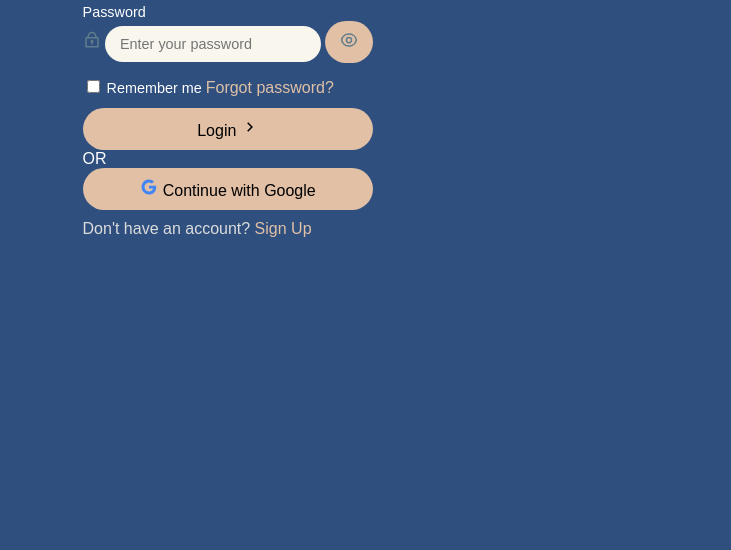
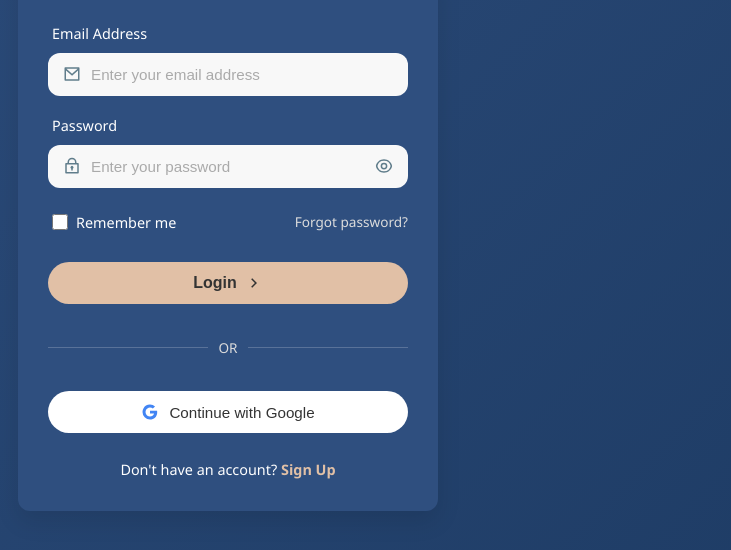
Before and after one commit to bluebeetle53/Moniebase, a plain HTML site: page login.html in a window 1280 px wide. Shown: the part 250-800 px from the top of the page, without its empty margins (412-1143 px from the left). Drawn offline with Linux system fonts and the light colour scheme.

Commit message:
Update login.css

```diff
--- a/login.css
+++ b/login.css
@@ -1,100 +1,394 @@
-body {
-  font-family: Arial, sans-serif;
+:root {
+  --primary-color: #2f4f7f;
+  --primary-light: #3a5f96;
+  --primary-dark: #1e3c65;
+  --accent-color: #e1c0a6;
+  --accent-hover: #d1ae97;
+  --text-light: #ffffff;
+  --text-dark: #333333;
+  --text-muted: #dcdcdc;
+  --background-color: #f5f7fa;
+  --card-background: #ffffff;
+  --input-background: #f8f8f8;
+  --shadow-color: rgba(0, 0, 0, 0.1);
+  --error-color: #e74c3c;
+  --success-color: #2ecc71;
+  --info-color: #3498db;
+  --border-radius: 12px;
+  --button-radius: 25px;
+  --input-radius: 12px;
+  --transition-speed: 0.3s;
+}
+
+* {
   margin: 0;
   padding: 0;
-  background-color: #2f4f7f;
-  color: #ffffff;
+  box-sizing: border-box;
+}
+
+body {
+  font-family: "Segoe UI", Tahoma, Geneva, Verdana, sans-serif;
+  background: linear-gradient(
+    135deg,
+    var(--primary-color),
+    var(--primary-dark)
+  );
+  color: var(--text-light);
+  min-height: 100vh;
   display: flex;
   justify-content: center;
-  align-items: top;
-  height: 100vh;
+  align-items: center;
+  padding: 20px;
+  line-height: 1.6;
 }
 
-.container {
-  background-color: #2f4f7f;
+.login-container {
+  width: 100%;
+  max-width: 420px;
+  margin: 0 auto;
+  animation: fadeIn 0.5s ease-out;
+}
+
+.login-card {
+  background-color: var(--primary-color);
+  border-radius: var(--border-radius);
+  box-shadow: 0 10px 25px var(--shadow-color);
+  overflow: hidden;
+  padding: 30px;
+}
+
+.login-header {
   text-align: center;
-  width: 90%;
-  max-width: 400px;
-  padding: 2px;
-  border-radius: 10px;
+  margin-bottom: 25px;
+}
+
+.login-logo {
+  width: 80px;
+  height: 80px;
+  margin-bottom: 15px;
+  filter: drop-shadow(0 4px 6px rgba(0, 0, 0, 0.1));
+  transition: transform 0.3s ease;
+}
+
+.login-logo:hover {
+  transform: scale(1.05);
 }
 
 h1 {
   font-size: 1.8rem;
+  font-weight: 600;
+  margin-bottom: 5px;
+  color: var(--text-light);
+}
+
+.subtitle {
+  color: var(--text-muted);
+  font-size: 0.95rem;
   margin-bottom: 20px;
 }
 
-p {
-  margin: 10px 0;
-  color: #dcdcdc;
+.login-form {
+  display: flex;
+  flex-direction: column;
+  gap: 18px;
 }
 
-form {
+.form-group {
   display: flex;
   flex-direction: column;
+  gap: 8px;
 }
 
 label {
-  text-align: left;
-  margin-bottom: 5px;
   font-size: 0.9rem;
+  font-weight: 500;
+  color: var(--text-light);
+  margin-left: 4px;
 }
 
-input {
-  background-color: #f8f6ed;
-  border: none;
-  border-radius: 25px;
-  padding: 10px 15px;
-  margin-bottom: 15px;
-  font-size: 0.9rem;
+.input-container {
+  position: relative;
+  display: flex;
+  align-items: center;
 }
 
-button {
-  background-color: #e1c0a6;
-  color: #000;
-  border: none;
-  border-radius: 25px;
-  padding: 10px 15px;
-  font-size: 1rem;
-  cursor: pointer;
+.input-icon {
+  position: absolute;
+  left: 15px;
+  pointer-events: none;
 }
 
-button:hover {
-  background-color: #d1ae97;
+input[type="email"],
+input[type="password"],
+input[type="text"] {
+  background-color: var(--input-background);
+  border: 1px solid rgba(255, 255, 255, 0.1);
+  border-radius: var(--input-radius);
+  padding: 12px 15px 12px 42px;
+  font-size: 0.95rem;
+  width: 100%;
+  transition: all var(--transition-speed);
+  color: var(--text-dark);
 }
 
-.extras {
+input:focus {
+  outline: none;
+  border-color: var(--accent-color);
+  box-shadow: 0 0 0 2px rgba(225, 192, 166, 0.25);
+}
+
+input::placeholder {
+  color: #aaaaaa;
+}
+
+.toggle-password {
+  position: absolute;
+  right: 10px;
+  background: none;
+  border: none;
+  cursor: pointer;
+  display: flex;
+  align-items: center;
+  justify-content: center;
+  padding: 5px;
+}
+
+.toggle-password:focus {
+  outline: none;
+}
+
+.form-extras {
   display: flex;
   justify-content: space-between;
   align-items: center;
   font-size: 0.85rem;
-  margin-bottom: 20px;
+  margin-top: 5px;
 }
 
-.extras a {
-  color: #dcdcdc;
-  text-decoration: none;
+.remember-me {
+  display: flex;
+  align-items: center;
+  gap: 8px;
+  cursor: pointer;
 }
 
-.extras a:hover {
+.remember-me input[type="checkbox"] {
+  accent-color: var(--accent-color);
+  width: 16px;
+  height: 16px;
+  cursor: pointer;
+}
+
+.forgot-password {
+  color: var(--text-muted);
+  text-decoration: none;
+  transition: color var(--transition-speed);
+}
+
+.forgot-password:hover {
+  color: var(--accent-color);
   text-decoration: underline;
 }
 
-a {
-  color: #e1c0a6;
-  text-decoration: none;
+.login-button {
+  background-color: var(--accent-color);
+  color: var(--text-dark);
+  border: none;
+  border-radius: var(--button-radius);
+  padding: 12px 15px;
+  font-size: 1rem;
+  font-weight: 600;
+  cursor: pointer;
+  transition: all var(--transition-speed);
+  display: flex;
+  align-items: center;
+  justify-content: center;
+  gap: 8px;
+  margin-top: 10px;
 }
 
-a:hover {
+.login-button:hover {
+  background-color: var(--accent-hover);
+  transform: translateY(-2px);
+}
+
+.login-button:active {
+  transform: translateY(0);
+}
+
+.login-button:disabled {
+  opacity: 0.7;
+  cursor: not-allowed;
+}
+
+.spinner {
+  width: 18px;
+  height: 18px;
+  border: 3px solid rgba(255, 255, 255, 0.3);
+  border-radius: 50%;
+  border-top-color: var(--text-dark);
+  animation: spin 1s linear infinite;
+}
+
+.separator {
+  display: flex;
+  align-items: center;
+  text-align: center;
+  margin: 15px 0;
+  color: var(--text-muted);
+  font-size: 0.85rem;
+}
+
+.separator::before,
+.separator::after {
+  content: "";
+  flex: 1;
+  border-bottom: 1px solid rgba(255, 255, 255, 0.2);
+}
+
+.separator span {
+  padding: 0 10px;
+}
+
+.social-button {
+  display: flex;
+  align-items: center;
+  justify-content: center;
+  gap: 10px;
+  background-color: var(--card-background);
+  color: var(--text-dark);
+  border: none;
+  border-radius: var(--button-radius);
+  padding: 12px 15px;
+  font-size: 0.95rem;
+  font-weight: 500;
+  cursor: pointer;
+  transition: all var(--transition-speed);
+}
+
+.social-button:hover {
+  background-color: #f5f5f5;
+}
+
+.signup-prompt {
+  margin-top: 25px;
+  text-align: center;
+  font-size: 0.9rem;
+}
+
+.signup-prompt a {
+  color: var(--accent-color);
+  text-decoration: none;
+  font-weight: 600;
+  transition: color var(--transition-speed);
+}
+
+.signup-prompt a:hover {
   text-decoration: underline;
 }
 
-.signup-image {
-  display: block;
-  margin-left: auto;
-  margin-right: auto;
-  max-width: 900px;
-  width: 30%;
-  height: auto;
-  margin-bottom: 1px;
+/* Toast notifications */
+.toast-container {
+  position: fixed;
+  top: 20px;
+  right: 20px;
+  z-index: 9999;
+  display: flex;
+  flex-direction: column;
+  gap: 10px;
+  max-width: 350px;
 }
+
+.toast {
+  background-color: var(--card-background);
+  color: var(--text-dark);
+  border-radius: var(--border-radius);
+  padding: 15px;
+  box-shadow: 0 5px 15px var(--shadow-color);
+  transform: translateX(120%);
+  transition: transform var(--transition-speed);
+  opacity: 0.95;
+}
+
+.toast.visible {
+  transform: translateX(0);
+}
+
+.toast-content {
+  display: flex;
+  justify-content: space-between;
+  align-items: center;
+}
+
+.toast-error {
+  border-left: 4px solid var(--error-color);
+}
+
+.toast-success {
+  border-left: 4px solid var(--success-color);
+}
+
+.toast-info {
+  border-left: 4px solid var(--info-color);
+}
+
+.toast-close {
+  background: none;
+  border: none;
+  color: #999;
+  font-size: 1.2rem;
+  cursor: pointer;
+  padding: 0 5px;
+}
+
+.toast-close:hover {
+  color: var(--text-dark);
+}
+
+/* Animations */
+@keyframes fadeIn {
+  from {
+    opacity: 0;
+    transform: translateY(10px);
+  }
+  to {
+    opacity: 1;
+    transform: translateY(0);
+  }
+}
+
+@keyframes spin {
+  0% {
+    transform: rotate(0deg);
+  }
+  100% {
+    transform: rotate(360deg);
+  }
+}
+
+/* Responsive adjustments */
+@media (max-width: 480px) {
+  .login-container {
+    padding: 0;
+  }
+
+  .login-card {
+    border-radius: 0;
+    padding: 20px;
+    min-height: 100vh;
+  }
+
+  .login-header {
+    margin-top: 30px;
+  }
+}
+
+/* Reduce motion for accessibility */
+@media (prefers-reduced-motion: reduce) {
+  * {
+    animation-duration: 0.01ms !important;
+    animation-iteration-count: 1 !important;
+    transition-duration: 0.01ms !important;
+    scroll-behavior: auto !important;
+  }
+}
```
